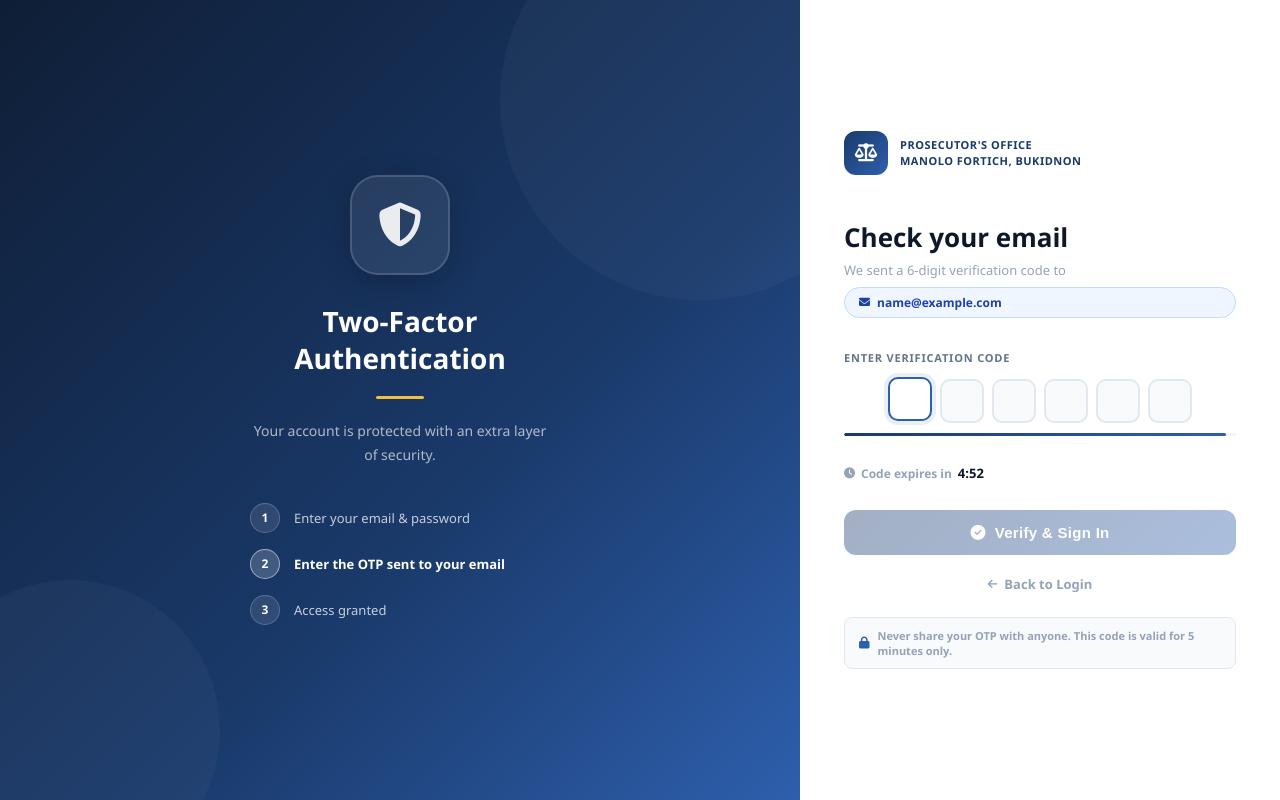
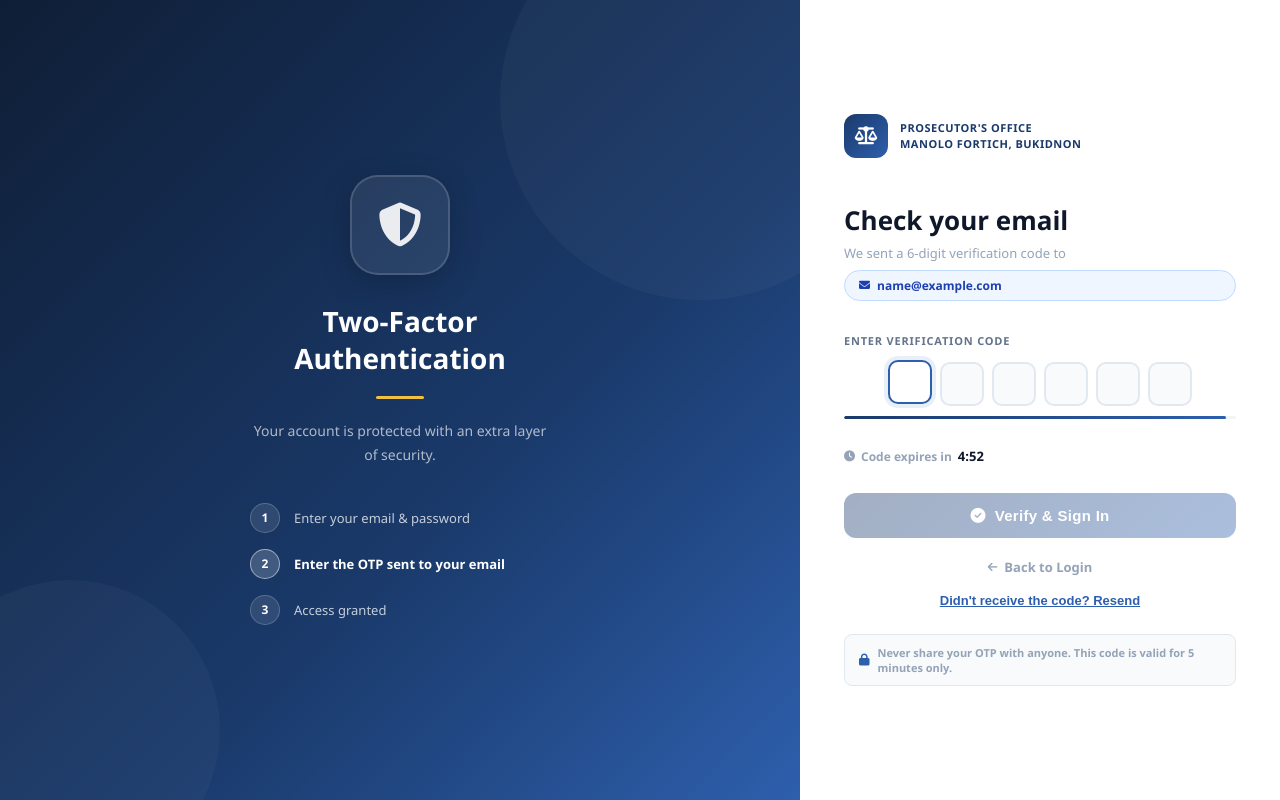
Before and after one commit to Tabique2/case-tracking-system, a Flask app: page /verify-otp in a window 1280 px wide. Run offline with Flask 3, Linux system fonts and the light colour scheme; the visitor is signed in with stand-in values (Sample User, id 1).

Commit message:
Add resend OTP option

```diff
--- a/app.py
+++ b/app.py
@@ -40,7 +40,7 @@ def log_activity(user_email, action, case_id=None):
     supabase.table("activity_logs").insert(data).execute()
 
 def send_otp_email(to_email, otp):
-    http_requests.post(
+    response = http_requests.post(
         'https://api.brevo.com/v3/smtp/email',
         headers={
             'api-key': os.getenv('BREVO_API_KEY'),
@@ -53,6 +53,7 @@ def send_otp_email(to_email, otp):
             'textContent': f"Your OTP login code is:\n\n    {otp}\n\nExpires in 5 minutes.\n\n— Prosecutor's Office Case Tracking System"
         }
     )
+    print(f"Brevo response: {response.status_code} - {response.text}")
 
 # ----------------------------
 # Routes
@@ -482,6 +483,17 @@ def activity_logs():
     template = "activity_logs_staff.html" if session.get('role') == 'staff' else "activity_logs.html"
     return render_template(template, logs=logs, active_page='logs')
 
+# Resend OTP
+@app.route('/resend-otp', methods=['POST'])
+def resend_otp():
+    if 'otp_email' not in session:
+        return redirect('/login')
+    otp = str(random.randint(100000, 999999))
+    session['otp'] = otp
+    session['otp_expiry'] = (datetime.now() + timedelta(minutes=5)).isoformat()
+    send_otp_email(session['otp_email'], otp)
+    return redirect('/verify-otp')
+
 # Verify OTP
 @app.route('/verify-otp', methods=['GET', 'POST'])
 def verify_otp():
--- a/templates/verify_otp.html
+++ b/templates/verify_otp.html
@@ -290,6 +290,12 @@
         <i class="fa-solid fa-arrow-left"></i> Back to Login
     </a>
 
+    <div style="text-align:center;margin-top:12px;">
+        <form method="POST" action="/resend-otp">
+            <button type="submit" style="background:none;border:none;color:#2e5fad;font-size:13px;font-weight:600;cursor:pointer;text-decoration:underline;">Didn't receive the code? Resend</button>
+        </form>
+    </div>
+
     <div class="security-note">
         <i class="fa-solid fa-lock"></i>
         Never share your OTP with anyone. This code is valid for 5 minutes only.
```
